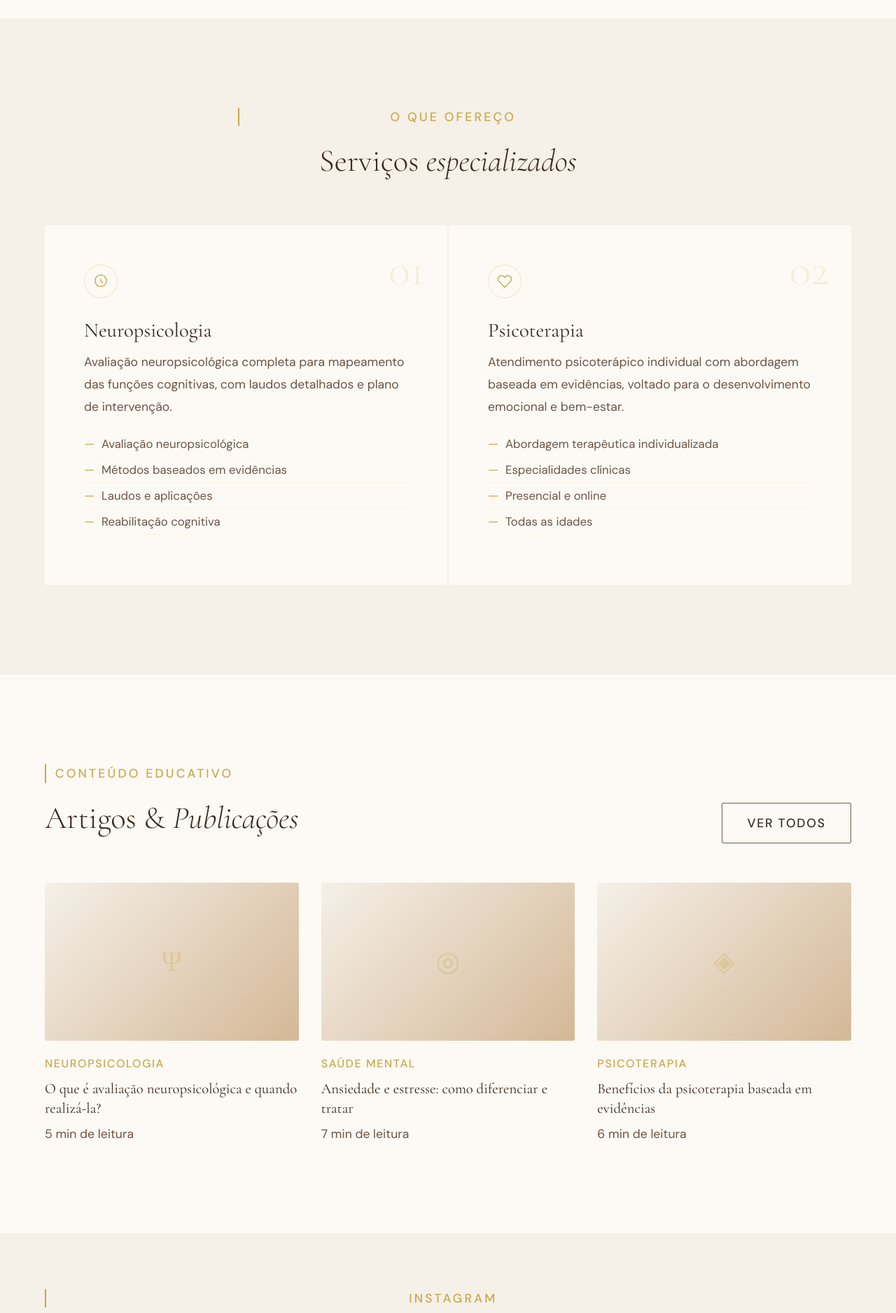
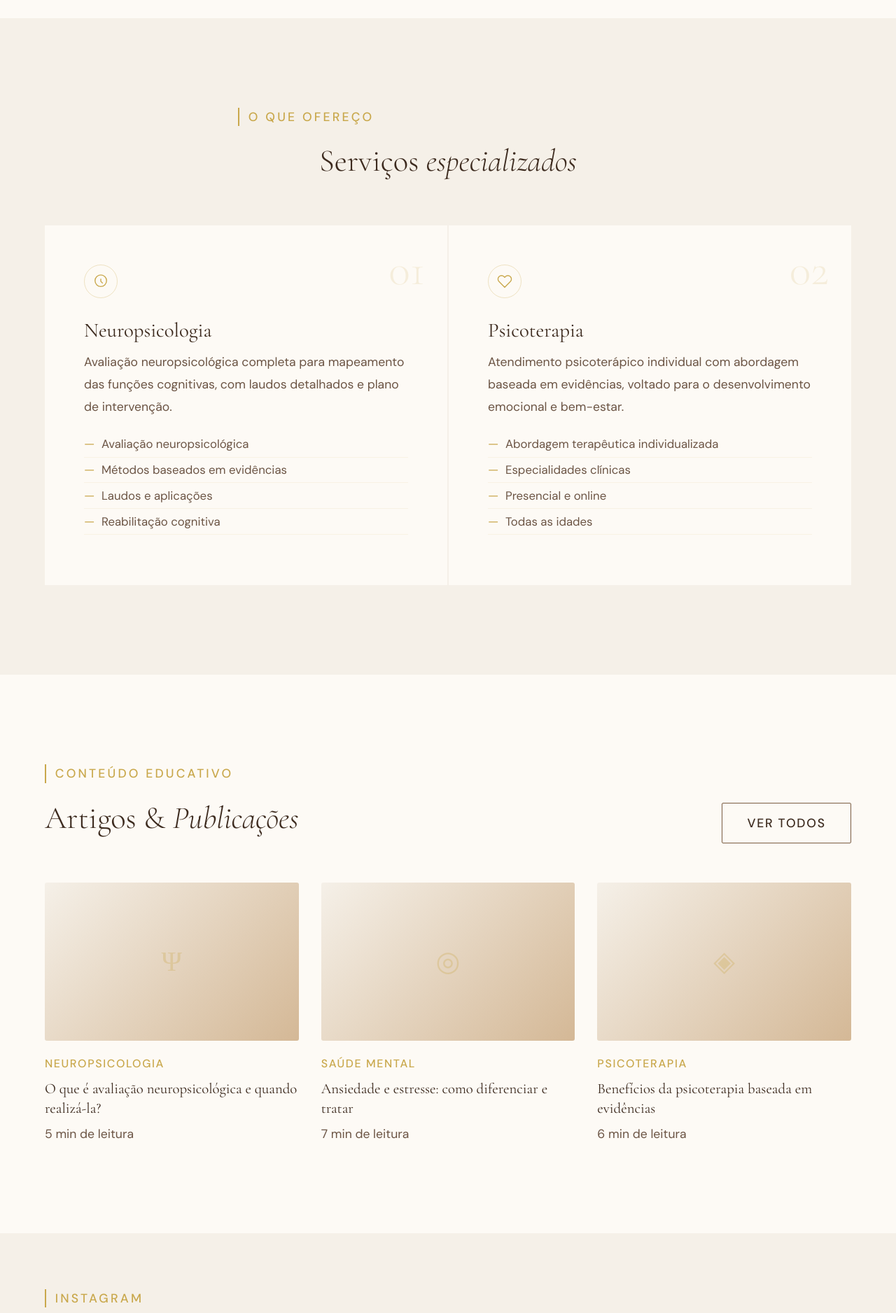
Before and after one commit to Jeeey1/projeto-DLR, a PHP site: page / in a window 1280 px wide. Shown: the part 1640-3516 px from the top of the page at 70% size. Run offline with PHP 8.4, Linux system fonts and the light colour scheme.

Commit message:
fix: ajuste na estilização dos subtitulos

```diff
--- a/index.php
+++ b/index.php
@@ -159,8 +159,11 @@
     <div class="services-header reveal">
       <div class="section-eyebrow"><span data-lang="pt">O que ofereço</span><span data-lang="en">What I offer</span>
       </div>
-      <h2 class="section-title"><span data-lang="pt">Serviços <em>especializados</em></span><span
-          data-lang="en">Specialized <em>services</em></span></h2>
+      <div class="" style="  text-align: center;
+">
+        <h2 class="section-title"><span data-lang="pt">Serviços <em>especializados</em></span><span
+            data-lang="en">Specialized <em>services</em></span></h2>
+      </div>
     </div>
     <div class="services-grid">
       <div class="service-card reveal">
@@ -256,7 +259,7 @@
 
   <!-- INSTAGRAM -->
   <section id="instagram">
-    <div class="section-eyebrow" style="justify-content:center;display:flex;margin-bottom:.5rem">Instagram</div>
+    <div class="section-eyebrow" style="display:flex;margin-bottom:.5rem">Instagram</div>
     <h2 class="section-title" style="text-align:center"><span data-lang="pt">Conteúdo nas <em>redes</em></span><span
         data-lang="en">Content on <em>social</em></span></h2>
     <div class="instagram-grid reveal">
--- a/public/css/index_style.css
+++ b/public/css/index_style.css
@@ -439,7 +439,7 @@ nav {
   background: var(--cream);
 }
 .services-header {
-  text-align: center;
+  /* text-align: center; */
   max-width: 600px;
   margin: 0 auto 4rem;
 }
```
